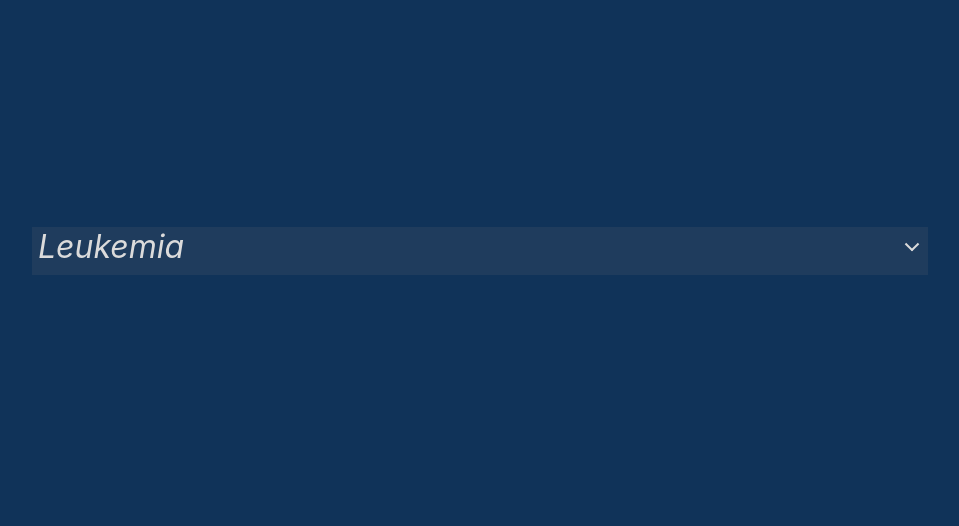
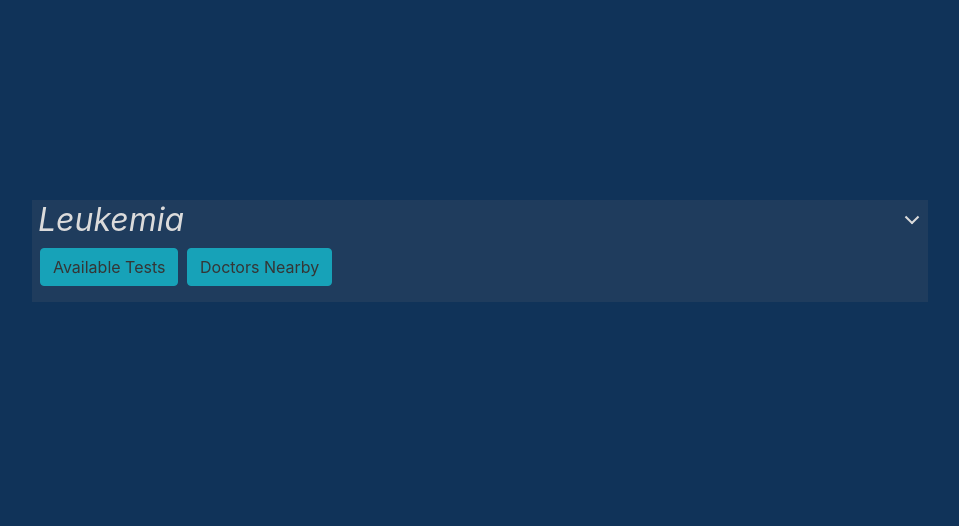
Before and after one commit to Manoj-E-S/DBMS-Medisight, a Flask app: template templates/showCancers.html in a window 1280 px wide. Shown: the part 148-674 px from the top of the page, without its empty margins (160-1119 px from the left). Run offline with Flask 3, Linux system fonts and the light colour scheme; the template is opened without the code that fills it: most values are stand-ins (such as "Sample title", 1, 10 or a date in 2020); some libraries are stand-ins or nearby versions.

Commit message:
Added buttons to the showCancers page

```diff
--- a/static/css/main.css
+++ b/static/css/main.css
@@ -37,6 +37,10 @@ body {
 
 .main-central-container {
     height: 87vh;
+}
+
+.text-color-dark {
+    color: var(--text-dark);
 }
 
 .select-symptoms {
--- a/templates/showCancers.html
+++ b/templates/showCancers.html
@@ -18,6 +18,12 @@
             <div class="left-wing"></div>
             <div class="right-wing"></div>
           </div>
+        </button>
+        <button id="showTestsBtn" class="text-color-dark btn btn-info mt-2 mb-2 ml-2 mr-0" type="button">
+          Available Tests
+        </button>
+        <button id="showTestsBtn" class="text-color-dark btn btn-info mt-2 mb-2 mr-2 ml-0" type="button">
+          Doctors Nearby
         </button>
       </h2>
       <div id="{{'panelsStayOpen-collapse' ~ loop.index}}" class="accordion-collapse collapse">
```
